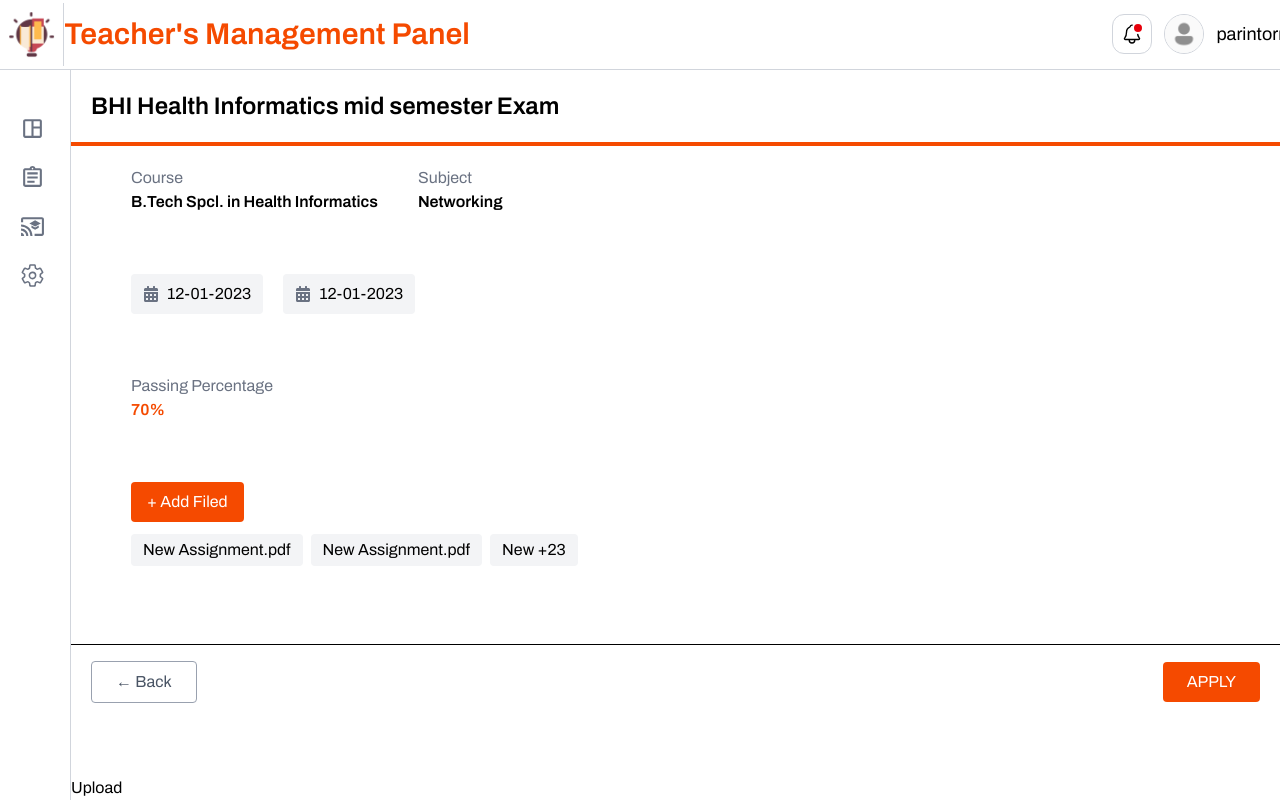
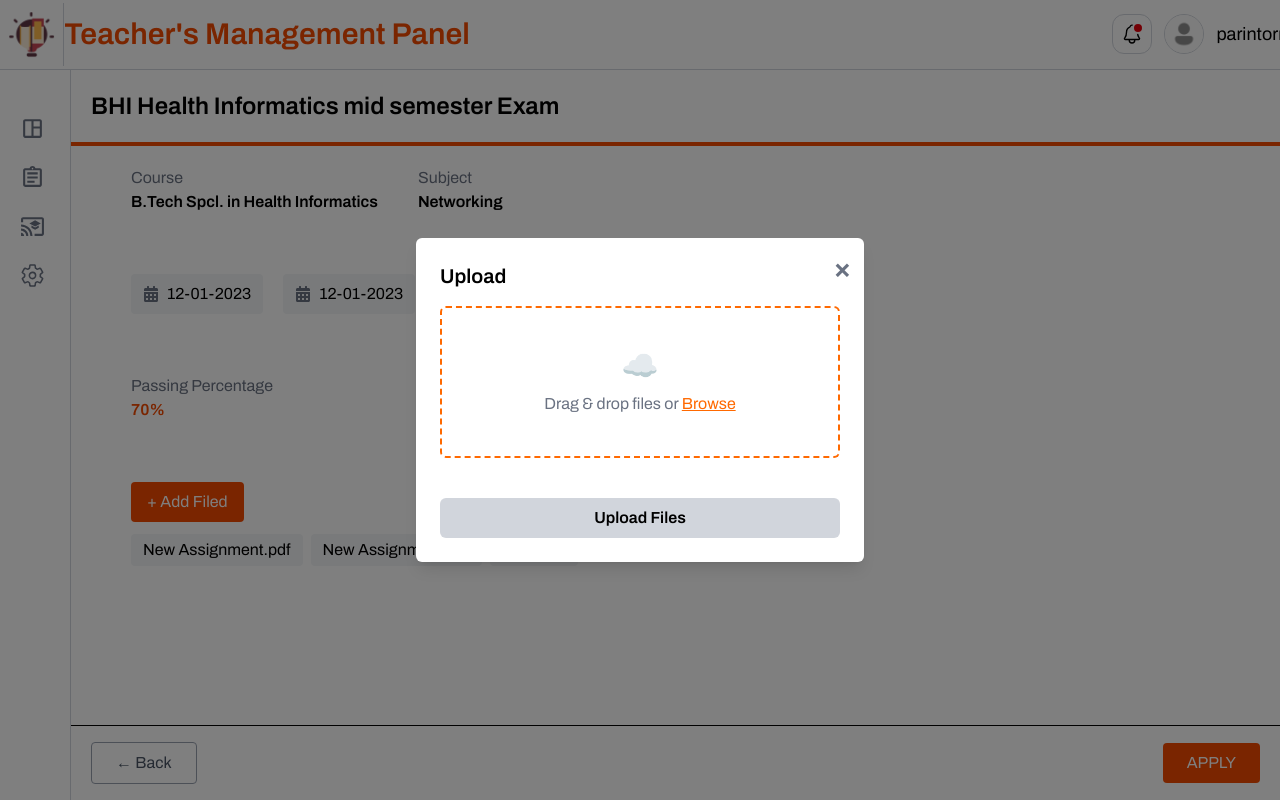
Before and after one commit to ParintornYaimai/Lms-Front-end, a Next.js app: page /assignments/1 in a window 1280 px wide. Both pictures are taken after a click on the button "+ Add Filed". Built offline with nearby package versions, Linux system fonts and the light colour scheme.

Commit message:
feat: add upload component for assignment page

```diff
--- a/src/component/assignment/Upload.tsx
+++ b/src/component/assignment/Upload.tsx
@@ -1,9 +1,219 @@
-import React from 'react'
+"use client";
+import React, { useState } from "react";
+import { motion, AnimatePresence } from "framer-motion";
+import { FaTrash } from "react-icons/fa";
+import { IoWarningOutline } from "react-icons/io5";
 
-const Upload = () => {
+type UploadProps = {
+  onClose: () => void;
+};
+
+const backdropVariants = {
+  visible: { opacity: 0.5 },
+  hidden: { opacity: 0 },
+};
+
+const modalVariants = {
+  hidden: { opacity: 0, y: 50, scale: 0.8 },
+  visible: { opacity: 1, y: 0, scale: 1 },
+  exit: { opacity: 0, y: 50, scale: 0.8 },
+};
+
+const Upload: React.FC<UploadProps> = ({ onClose }) => {
+  const [files, setFiles] = useState<File[]>([]);
+  const [showModal, setShowModal] = useState(false);
+
+  // ฟังก์ชันปิด modal แบบ animate แล้วค่อย onClose จริง
+  const handleClose = () => {
+    setShowModal(false);
+    setTimeout(() => {
+      onClose();
+    }, 300); // เวลาให้ animation เล่นจบ
+  };
+
+  const handleDrop = (e: React.DragEvent<HTMLDivElement>) => {
+    e.preventDefault();
+    const newFiles = Array.from(e.dataTransfer.files);
+    setFiles((prev) => [...prev, ...newFiles]);
+  };
+
+  const handleFileChange = (e: React.ChangeEvent<HTMLInputElement>) => {
+    const selectedFiles = e.target.files;
+    if (!selectedFiles) return;
+
+    setFiles((prev) => [...prev, ...Array.from(selectedFiles)]);
+  };
+
+  const handleRemove = (index: number) => {
+    const updated = [...files];
+    updated.splice(index, 1);
+    setFiles(updated);
+  };
+
+  const handleUpload = () => {
+    alert("Uploading files...");
+    setFiles([]);
+    setShowModal(false);
+    onClose();
+  };
+
   return (
-    <div>Upload</div>
-  )
-}
+    <>
+      <AnimatePresence>
+        {/* แบล็กดรอป */}
+        <motion.div
+          className="fixed inset-0 bg-black z-50"
+          variants={backdropVariants}
+          initial="hidden"
+          animate="visible"
+          exit="hidden"
+          onClick={handleClose} // กดแบล็กดรอปก็ปิด modal ได้
+        />
+      </AnimatePresence>
 
-export default Upload
+      <AnimatePresence>
+        <motion.div
+          className="fixed inset-0 flex items-center justify-center z-50"
+          variants={modalVariants}
+          initial="hidden"
+          animate="visible"
+          exit="exit"
+          role="dialog"
+          aria-modal="true"
+        >
+          <div className="bg-white rounded-md shadow-lg max-w-md w-full p-6 relative z-50">
+            <h2 className="text-xl font-semibold mb-4">Upload</h2>
+
+            {/* Drop Zone */}
+            <div
+              className="border-2 border-dashed border-orange-500 rounded-md p-10 text-center text-gray-500 cursor-pointer"
+              onDrop={handleDrop}
+              onDragOver={(e) => e.preventDefault()}
+            >
+              <input
+                type="file"
+                multiple
+                onChange={handleFileChange}
+                className="hidden"
+                id="fileInput"
+              />
+              <label htmlFor="fileInput" className="cursor-pointer">
+                <div className="text-3xl mb-2">☁️</div>
+                <p>
+                  Drag & drop files or{" "}
+                  <span className="text-orange-500 underline">Browse</span>
+                </p>
+              </label>
+            </div>
+
+            {/* File List */}
+            <div className="mt-4 max-h-40 overflow-y-auto space-y-2">
+              {files.map((file, index) => (
+                <div
+                  key={index}
+                  className="flex items-center justify-between px-3 py-2 border border-orange-600 rounded-md"
+                >
+                  <span className="text-sm truncate max-w-[200px]">
+                    {file.name}
+                  </span>
+                  <button
+                    onClick={() => handleRemove(index)}
+                    className="text-red-500 font-bold cursor-pointer"
+                  >
+                    <FaTrash size={18} />
+                  </button>
+                </div>
+              ))}
+            </div>
+
+            {/* Buttons */}
+            <div className="flex justify-end gap-4 mt-6">
+              <button
+                onClick={() => setShowModal(true)}
+                disabled={files.length === 0}
+                className={`px-4 py-2 rounded-md font-semibold w-full cursor-pointer ${
+                  files.length === 0
+                    ? "bg-gray-300 cursor-not-allowed"
+                    : "bg-orange-600 text-white hover:bg-orange-700"
+                }`}
+              >
+                Upload Files
+              </button>
+            </div>
+
+            <AnimatePresence>
+              {showModal && (
+                <>
+                  <motion.div
+                    className="fixed inset-0 bg-black bg-opacity-50 z-[60]"
+                    initial={{ opacity: 0 }}
+                    animate={{ opacity: 0.5 }}
+                    exit={{ opacity: 0 }}
+                    transition={{ duration: 0.3 }}
+                    onClick={() => setShowModal(false)} // กด backdrop แล้วปิด
+                  />
+
+                  <motion.div
+                    className="fixed inset-0 flex items-center justify-center z-[70]"
+                    initial={{ y: 50, opacity: 0, scale: 0.8 }}
+                    animate={{ y: 0, opacity: 1, scale: 1 }}
+                    exit={{ y: 50, opacity: 0, scale: 0.8 }}
+                    transition={{ duration: 0.3 }}
+                    onClick={(e) => e.stopPropagation()} // ป้องกันไม่ให้คลิกทะลุ modal
+                    role="alertdialog"
+                    aria-modal="true"
+                    aria-labelledby="confirm-title"
+                    aria-describedby="confirm-desc"
+                  >
+                    <div className="bg-white rounded-md p-6 shadow-xl w-[90%] max-w-sm border border-gray-200">
+                      <div className="flex items-center space-x-2 mb-4">
+                        <span className="text-yellow-500 text-2xl">
+                          <IoWarningOutline size={30} />
+                        </span>
+                        <span
+                          id="confirm-title"
+                          className="text-lg font-medium"
+                        >
+                          Unsaved changes
+                        </span>
+                      </div>
+                      <p id="confirm-desc" className="text-gray-600 mb-6">
+                        Do you want to save or discard changes?
+                      </p>
+                      <div className="flex justify-between gap-4">
+                        <button
+                          onClick={() => setShowModal(false)}
+                          className="w-1/2 px-4 py-2 border border-gray-400 rounded-md cursor-pointer"
+                        >
+                          Cancel
+                        </button>
+                        <button
+                          onClick={handleUpload}
+                          className="w-1/2 px-4 py-2 bg-orange-600 text-white rounded-md cursor-pointer"
+                        >
+                          Save changes
+                        </button>
+                      </div>
+                    </div>
+                  </motion.div>
+                </>
+              )}
+            </AnimatePresence>
+
+            {/* Close button */}
+            <button
+              onClick={handleClose}
+              className="absolute top-3 right-3 text-gray-500 hover:text-gray-800 font-bold text-3xl cursor-pointer"
+              title="Close"
+              aria-label="Close Upload Modal"
+            >
+              &times;
+            </button>
+          </div>
+        </motion.div>
+      </AnimatePresence>
+    </>
+  );
+};
+
+export default Upload;
```
